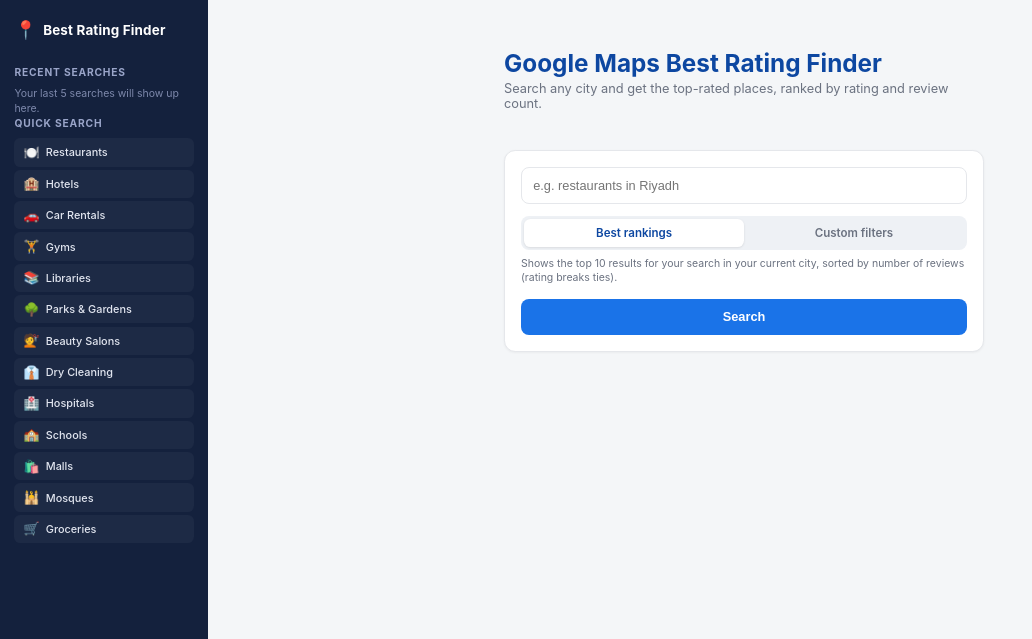
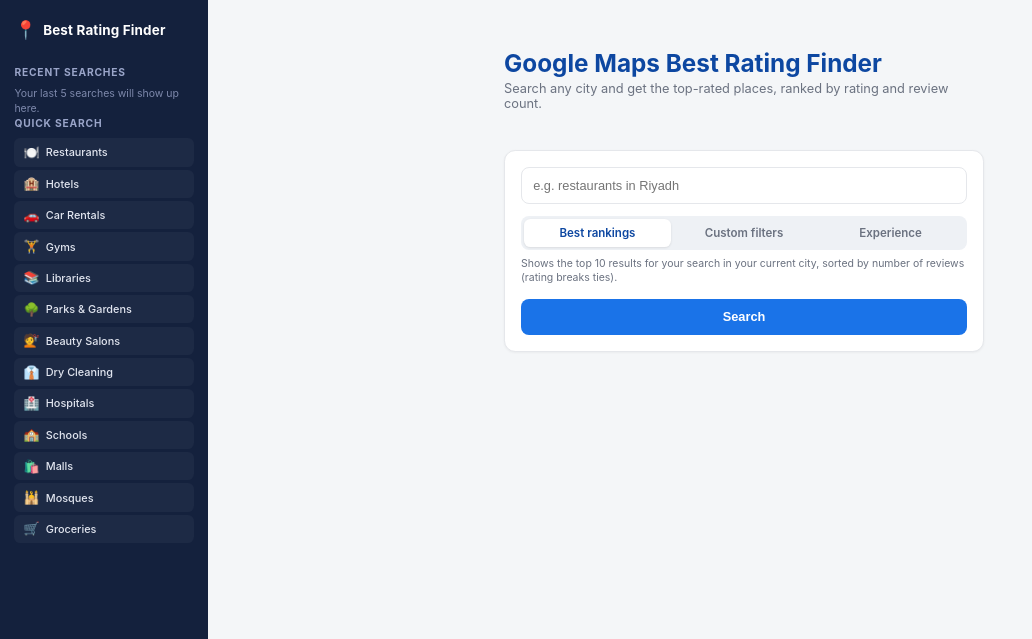
Before and after one commit to abdow-is-here/Search-Google-Maps, a Flask app: page / in a window 1280 px wide. Shown: the top 639 px of the page, without its empty margins (0-1032 px from the left). Run offline with Flask 3, Linux system fonts and the light colour scheme.

Commit message:
index.html

```diff
--- a/templates/index.html
+++ b/templates/index.html
@@ -54,6 +54,10 @@
             <input type="radio" name="mode" value="custom">
             <span>Custom filters</span>
           </label>
+          <label class="mode-option">
+            <input type="radio" name="mode" value="experience">
+            <span>Experience</span>
+          </label>
         </div>
         <p id="mode-hint" class="mode-hint">Shows the top 10 results for your search, sorted by number of reviews (rating breaks ties).</p>
 
@@ -86,6 +90,17 @@
           </label>
         </div>
 
+        <div class="options" id="experience-options" hidden>
+          <label>
+            Max. results
+            <select id="max_results">
+              <option value="10" selected>10</option>
+              <option value="15">15</option>
+              <option value="20">20</option>
+            </select>
+          </label>
+        </div>
+
         <button type="submit">Search</button>
       </form>
 
@@ -110,6 +125,7 @@
 
     const customOptionsEl = document.getElementById('custom-options');
     const locationOptionsEl = document.getElementById('location-options');
+    const experienceOptionsEl = document.getElementById('experience-options');
     const modeHintEl = document.getElementById('mode-hint');
 
     // Detected (or manually chosen) current location
@@ -137,12 +153,25 @@
     }
 
     function applyMode() {
-      const isCustom = getMode() === 'custom';
+      const mode = getMode();
+      const isCustom = mode === 'custom';
+      const isExperience = mode === 'experience';
+
       customOptionsEl.hidden = !isCustom;
-      locationOptionsEl.hidden = !isCustom;
-      modeHintEl.textContent = isCustom
-        ? 'Only shows places that meet the minimum rating and review count you set, in the country/city you pick.'
-        : 'Shows the top 10 results for your search in your current city, sorted by number of reviews (rating breaks ties).';
+      experienceOptionsEl.hidden = !isExperience;
+      locationOptionsEl.hidden = !(isCustom || isExperience);
+
+      // Experience mode has no search term at all — it's purely location-based.
+      queryInput.hidden = isExperience;
+      queryInput.required = !isExperience;
+
+      if (isExperience) {
+        modeHintEl.textContent = 'Shows the most popular places in your city, of any kind — restaurants, malls, cinemas, parks, anything — sorted by number of reviews.';
+      } else if (isCustom) {
+        modeHintEl.textContent = 'Only shows places that meet the minimum rating and review count you set, in the country/city you pick.';
+      } else {
+        modeHintEl.textContent = 'Shows the top 10 results for your search in your current city, sorted by number of reviews (rating breaks ties).';
+      }
     }
 
     document.querySelectorAll('input[name="mode"]').forEach(r => r.addEventListener('change', applyMode));
@@ -256,24 +285,30 @@
     // --- Search submit ---
     form.addEventListener('submit', async (e) => {
       e.preventDefault();
-      const query = queryInput.value.trim();
       const mode = getMode();
+      const query = mode === 'experience' ? '' : queryInput.value.trim();
 
-      if (mode === 'auto' && !currentCity) {
+      if (mode !== 'custom' && !currentCity) {
         statusEl.textContent = 'Detecting your location...';
         await locationReady;
       }
 
-      let url = `/api/search?query=${encodeURIComponent(query)}&mode=${mode}`;
+      let url = `/api/search?mode=${mode}`;
+      if (mode !== 'experience') url += `&query=${encodeURIComponent(query)}`;
 
+      if (mode === 'custom' || mode === 'experience') {
         if (mode === 'custom') {
           const minRating = document.getElementById('min_rating').value;
           const minReviews = document.getElementById('min_reviews').value;
           const top = document.getElementById('top').value;
           url += `&min_rating=${minRating}&min_reviews=${minReviews}&top=${top}`;
+        } else {
+          const maxResults = document.getElementById('max_results').value;
+          url += `&max_results=${maxResults}`;
+        }
 
-        const city = cityInputEl.value.trim();
-        const country = selectedCountryName();
+        const city = cityInputEl.value.trim() || currentCity;
+        const country = selectedCountryName() || currentCountryName;
         if (city) url += `&city=${encodeURIComponent(city)}`;
         if (country) url += `&country=${encodeURIComponent(country)}`;
       } else if (currentCity) {
@@ -293,11 +328,13 @@
           return;
         }
 
-        saveRecent(query);
+        if (mode !== 'experience') saveRecent(query);
 
         if (data.results.length === 0) {
           statusEl.textContent = mode === 'custom'
             ? 'No places met your rating/review filters. Try loosening them.'
+            : mode === 'experience'
+              ? 'No popular places found for this location.'
               : 'No rated places found for this search. Try a different search term.';
           return;
         }
```
Lines whose indentation alone changed are shown as unchanged.
